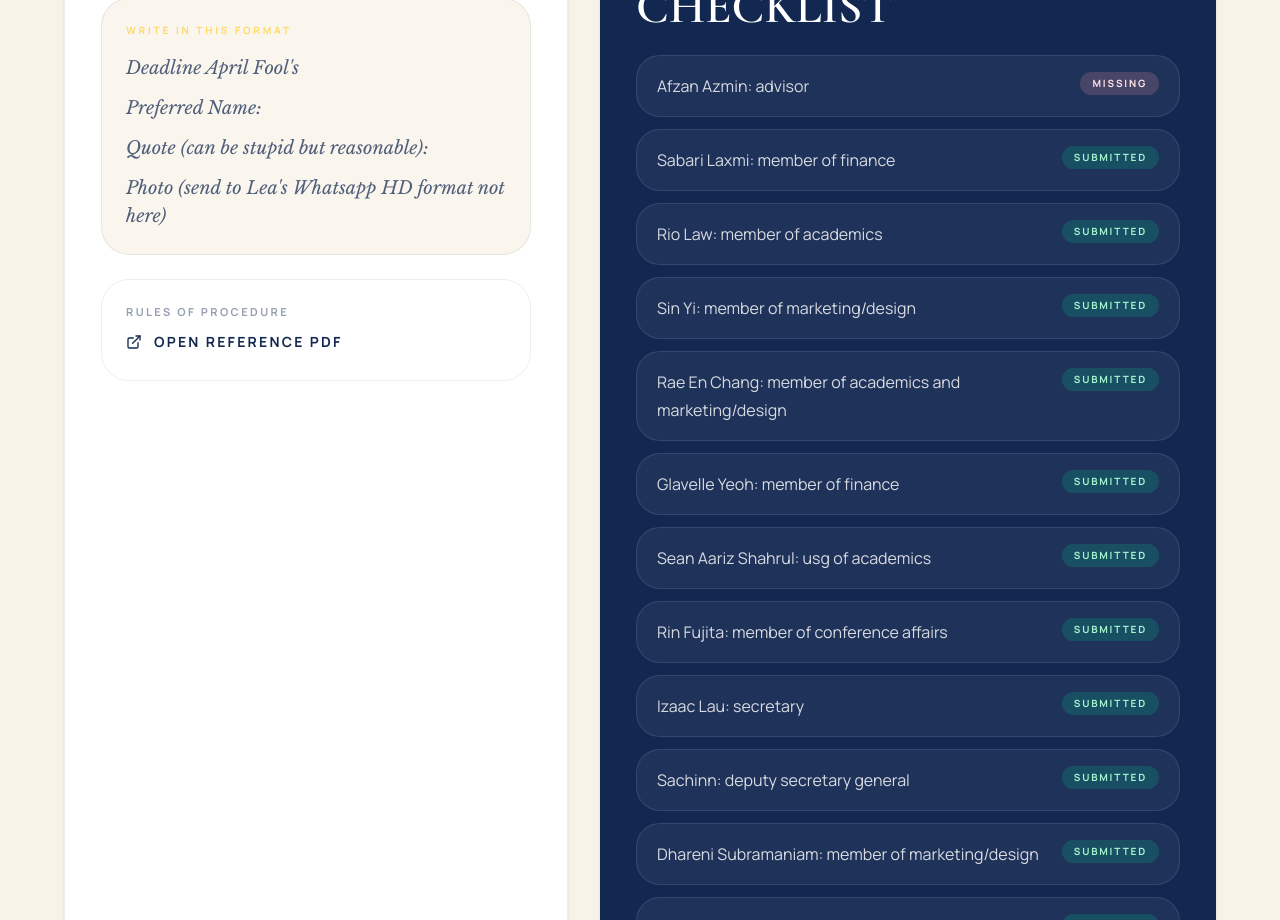
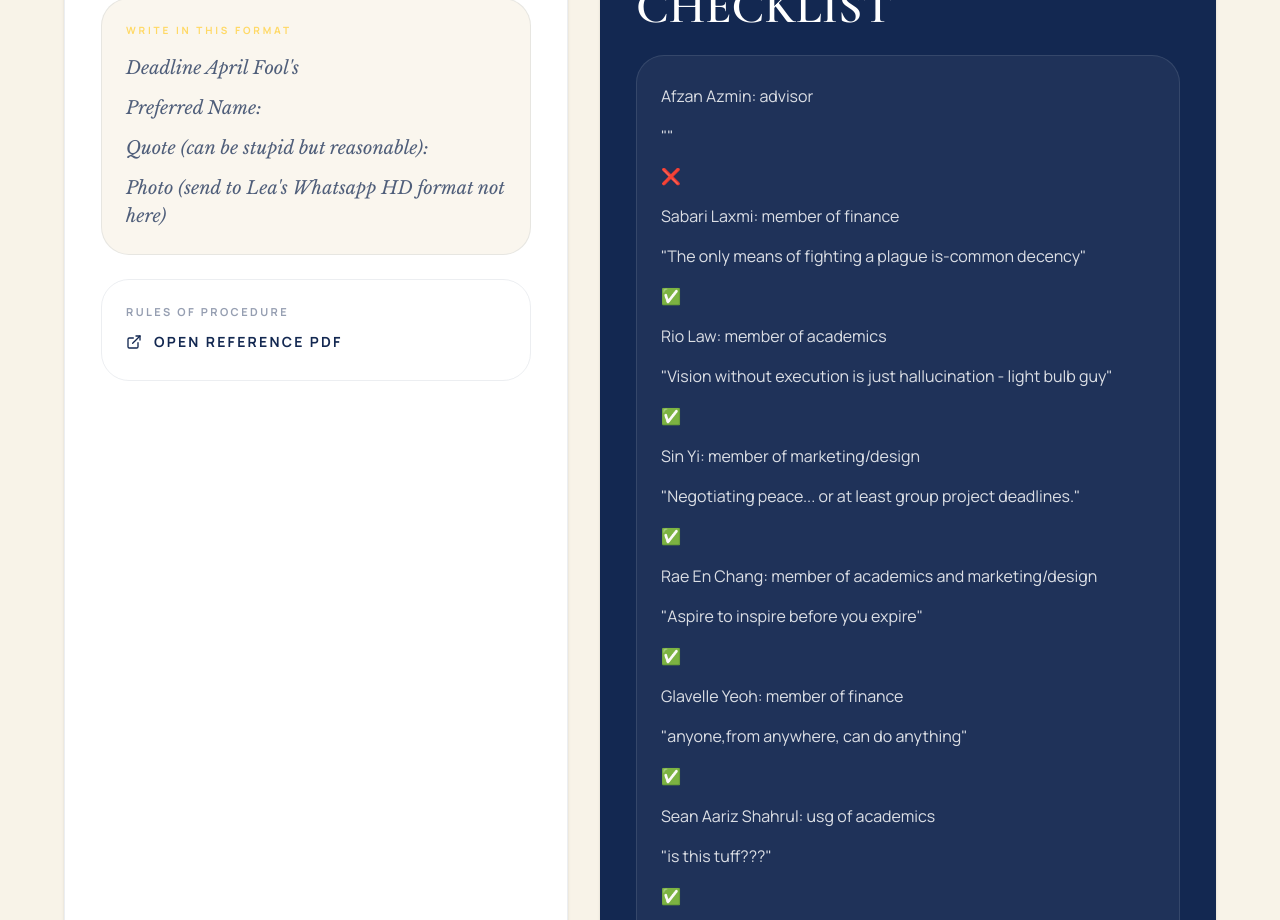
Before and after one commit to vyncuslim/powiis-mun-2027, a React (Vite) app: page /resources in a window 1280 px wide. Shown: the part 1880-2800 px from the top of the page. Built offline with nearby package versions, Linux system fonts and the light colour scheme.

Commit message:
Sync team roster and submission guide

```diff
--- a/src/constants.ts
+++ b/src/constants.ts
@@ -19,7 +19,7 @@ export const SECRETARIAT: TeamMember[] = [
   },
   {
     id: '3',
-    name: 'Izaac',
+    name: 'Izaac Lau',
     position: 'Secretary',
     quote: 'Benjamin caught a fish in a net and said: "Yahoo!". This is all real BTW.',
     image: '/team/izaac-lau.jpeg',
@@ -27,7 +27,7 @@ export const SECRETARIAT: TeamMember[] = [
   },
   {
     id: '4',
-    name: 'Afzan',
+    name: 'Afzan Azmin',
     position: 'Advisor',
     quote: '',
     image: '/team/afzan.jpeg',
@@ -43,16 +43,16 @@ export const SECRETARIAT: TeamMember[] = [
   },
   {
     id: '6',
-    name: 'Vridhi',
+    name: 'Vridhi Chhajer',
     position: 'Head of Conference Affairs',
-    quote: '',
+    quote: 'jaw-jaw is better than war-war - winston churchill',
     image: '/team/vridhi.jpeg',
     category: 'Conference',
   },
   {
     id: '7',
-    name: 'Sean',
-    position: 'Head of Academics',
+    name: 'Sean Aariz Shahrul',
+    position: 'USG of academics',
     quote: 'is this tuff???',
     image: '/team/sean-aariz-shahrul.jpeg',
     category: 'Academics',
@@ -72,7 +72,7 @@ export const SECRETARIAT: TeamMember[] = [
   {
     id: '9',
     name: 'Hayley Guan',
-    position: 'Head of Marketing',
+    position: 'USG of design/marketing',
     quote: '...',
     image: '/team/hayley-guan.jpeg',
     category: 'PR',
@@ -135,11 +135,11 @@ export const SECRETARIAT: TeamMember[] = [
   },
   {
     id: '17',
-    name: 'Saisa Sedhai',
-    position: 'member of marketing/design',
-    quote: 'uh im saisa',
+    name: 'Saish Sedhai',
+    position: 'member of conference affairs',
+    quote: "Don't be sorry be better",
     image: '/team/saisa-sedhai.jpeg',
-    category: 'PR',
+    category: 'Conference',
   },
   {
     id: '18',
@@ -159,11 +159,19 @@ export const SECRETARIAT: TeamMember[] = [
   },
   {
     id: '20',
-    name: 'Sim Jia Xin',
+    name: 'Sim Jiaxin',
     position: 'member of conference affairs',
     quote: 'The only book I want to finish is my passport.',
     image: '/team/sim-jia-xin.jpeg',
     category: 'Conference',
+  },
+  {
+    id: '21',
+    name: 'Romrumpa ( Ping )',
+    position: 'member of marketing/design',
+    quote: 'it will all make sense one day',
+    image: '/picture.jpeg',
+    category: 'PR',
   },
 ];
 
--- a/src/pages/Resources.tsx
+++ b/src/pages/Resources.tsx
@@ -11,24 +11,75 @@ const profileSubmissionFormat = [
   "Photo (send to Lea's Whatsapp HD format not here)",
 ];
 
-const submissionStatus = [
-  'Afzan Azmin: advisor - missing',
-  'Sabari Laxmi: member of finance - submitted',
-  'Rio Law: member of academics - submitted',
-  'Sin Yi: member of marketing/design - submitted',
-  'Rae En Chang: member of academics and marketing/design - submitted',
-  'Glavelle Yeoh: member of finance - submitted',
-  'Sean Aariz Shahrul: usg of academics - submitted',
-  'Rin Fujita: member of conference affairs - submitted',
-  'Izaac Lau: secretary - submitted',
-  'Sachinn: deputy secretary general - submitted',
-  'Dhareni Subramaniam: member of marketing/design - submitted',
-  'Saisa Sedhai: member of marketing/design - submitted',
-  'Hyuna ( Sophie ) Chang: member of conference affairs - submitted',
-  'Hayley Guan: usg of design/marketing - submitted',
-  'Wei Jun: member of conference affairs - submitted',
-  'Sim Jiaxin: member of conference affairs - pending',
-  'Romrumpa ( ping ): member of marketing/design - pending',
+const submissionChecklist = [
+  'Afzan Azmin: advisor',
+  '""',
+  '❌',
+  '',
+  'Sabari Laxmi: member of finance',
+  '"The only means of fighting a plague is-common decency"',
+  '✅',
+  '',
+  'Rio Law: member of academics',
+  '"Vision without execution is just hallucination - light bulb guy"',
+  '✅',
+  '',
+  'Sin Yi: member of marketing/design',
+  '"Negotiating peace... or at least group project deadlines."',
+  '✅',
+  '',
+  'Rae En Chang: member of academics and marketing/design',
+  '"Aspire to inspire before you expire"',
+  '✅',
+  '',
+  'Glavelle Yeoh: member of finance',
+  '"anyone,from anywhere, can do anything"',
+  '✅',
+  '',
+  'Sean Aariz Shahrul: usg of academics',
+  '"is this tuff???"',
+  '✅',
+  '',
+  'Rin Fujita: member of conference affairs',
+  '"Memorize to improve, improvise to survive"',
+  '✅',
+  '',
+  'Izaac Lau: secretary',
+  '"Benjamin caught a fish in a net and said: "Yahoo!". This is all real BTW."',
+  '✅',
+  '',
+  'Sachinn: deputy secretary general',
+  '"👋"',
+  '✅',
+  '',
+  'Dhareni Subramaniam: member of marketing/design',
+  '"Gimme some pani puris"',
+  '✅',
+  '',
+  'Saish Sedhai: member of conference affairs',
+  "\"Don't be sorry be better\"",
+  '✅',
+  '',
+  'Hyuna ( Sophie ) Chang: member of conference affairs',
+  '"Be the change that you wish to see in the world"',
+  '✅',
+  '',
+  'Hayley Guan: usg of design/marketing',
+  '"..."',
+  '✅',
+  '',
+  'Wei Jun: member of conference affairs',
+  '"Stars cant shine without brightness"',
+  '✅',
+  '',
+  'Sim Jiaxin: member of conference affairs',
+  '"The only book I want to finish is my passport."',
+  '',
+  'Romrumpa ( ping ): member of marketing/design',
+  '"it will all make sense one day"',
+  '',
+  'Vridhi Chhajer:',
+  '"jaw-jaw is better than war-war -winston churchill"',
 ];
 
 export default function Resources() {
@@ -74,7 +125,7 @@ export default function Resources() {
 
           <div className="grid sm:grid-cols-2 gap-4">
             {[
-              'Research your country’s background and foreign policy.',
+              "Research your country's background and foreign policy.",
               'Read the committee topic before writing your position paper.',
               'Study the rules of procedure so you can speak with confidence.',
               'Practise drafting clauses and responding to points of information.',
@@ -193,36 +244,26 @@ export default function Resources() {
             <h2 className="text-4xl md:text-5xl font-display font-semibold uppercase leading-[0.95] mb-6">
               Current member checklist
             </h2>
-            <div className="grid gap-3">
-              {submissionStatus.map((item) => {
-                const isSubmitted = item.endsWith('submitted');
-                const isPending = item.endsWith('pending');
-                const statusLabel = isSubmitted ? 'Submitted' : isPending ? 'Pending' : 'Missing';
-                const body = item.replace(/ - (submitted|pending|missing)$/, '');
-
-                return (
-                  <div
-                    key={item}
-                    className="rounded-[1.5rem] border border-white/10 bg-white/5 px-5 py-4 flex items-start justify-between gap-4"
+            <div className="rounded-[1.75rem] border border-white/10 bg-white/5 p-6">
+              <div className="space-y-2 whitespace-pre-line text-white/84 leading-8">
+                {submissionChecklist.map((line, index) => (
+                  <p
+                    key={`${line}-${index}`}
+                    className={
+                      line === '✅'
+                        ? 'text-emerald-200 font-bold'
+                        : line === '❌'
+                          ? 'text-rose-200 font-bold'
+                          : ''
+                    }
                   >
-                    <p className="text-white/82 leading-7">{body}</p>
-                    <span
-                      className={`shrink-0 rounded-full px-3 py-1 text-[10px] font-bold uppercase tracking-[0.18em] ${
-                        isSubmitted
-                          ? 'bg-emerald-400/18 text-emerald-200'
-                          : isPending
-                            ? 'bg-amber-300/18 text-amber-100'
-                            : 'bg-rose-300/18 text-rose-100'
-                      }`}
-                    >
-                      {statusLabel}
-                    </span>
-                  </div>
-                );
-              })}
+                    {line || ' '}
+                  </p>
+                ))}
+              </div>
             </div>
             <p className="mt-6 text-sm text-white/60">
-              USG = Under Secretary General
+              USG = Under secretary general
             </p>
           </div>
         </section>
```
